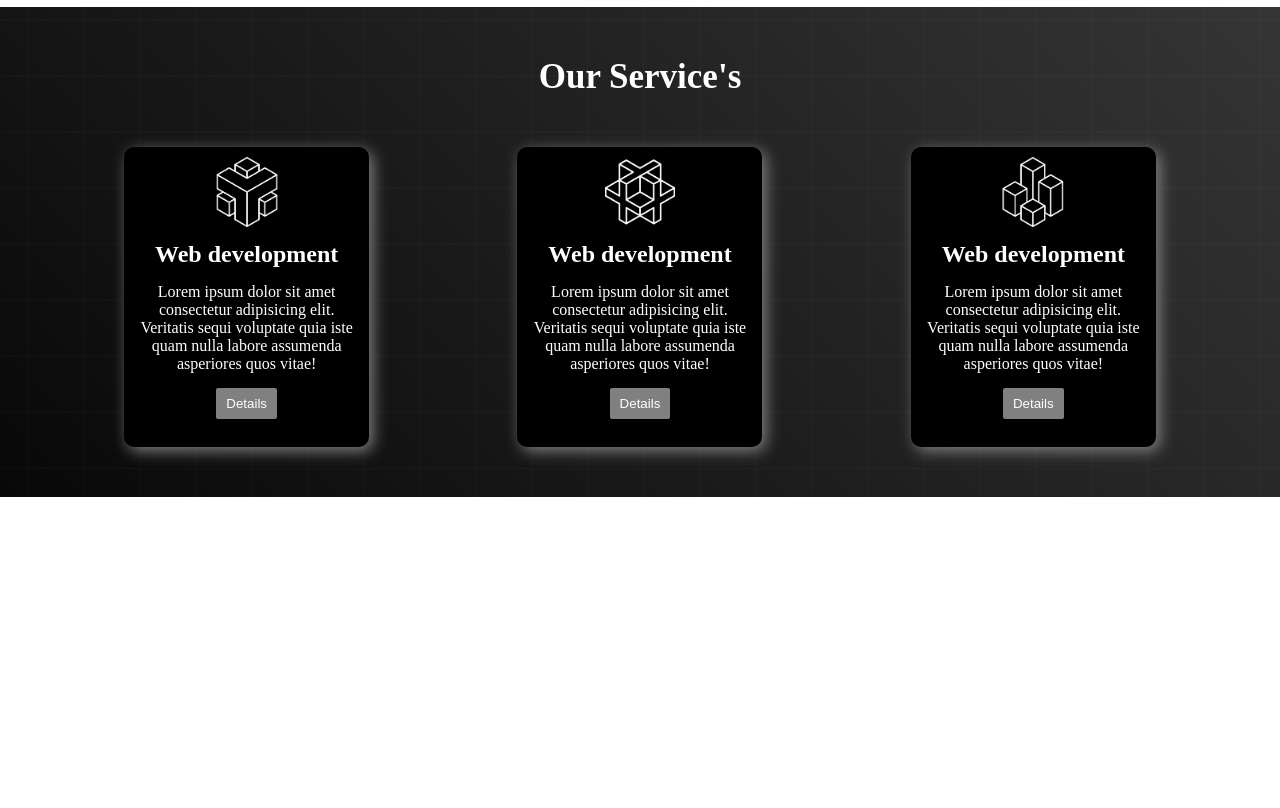
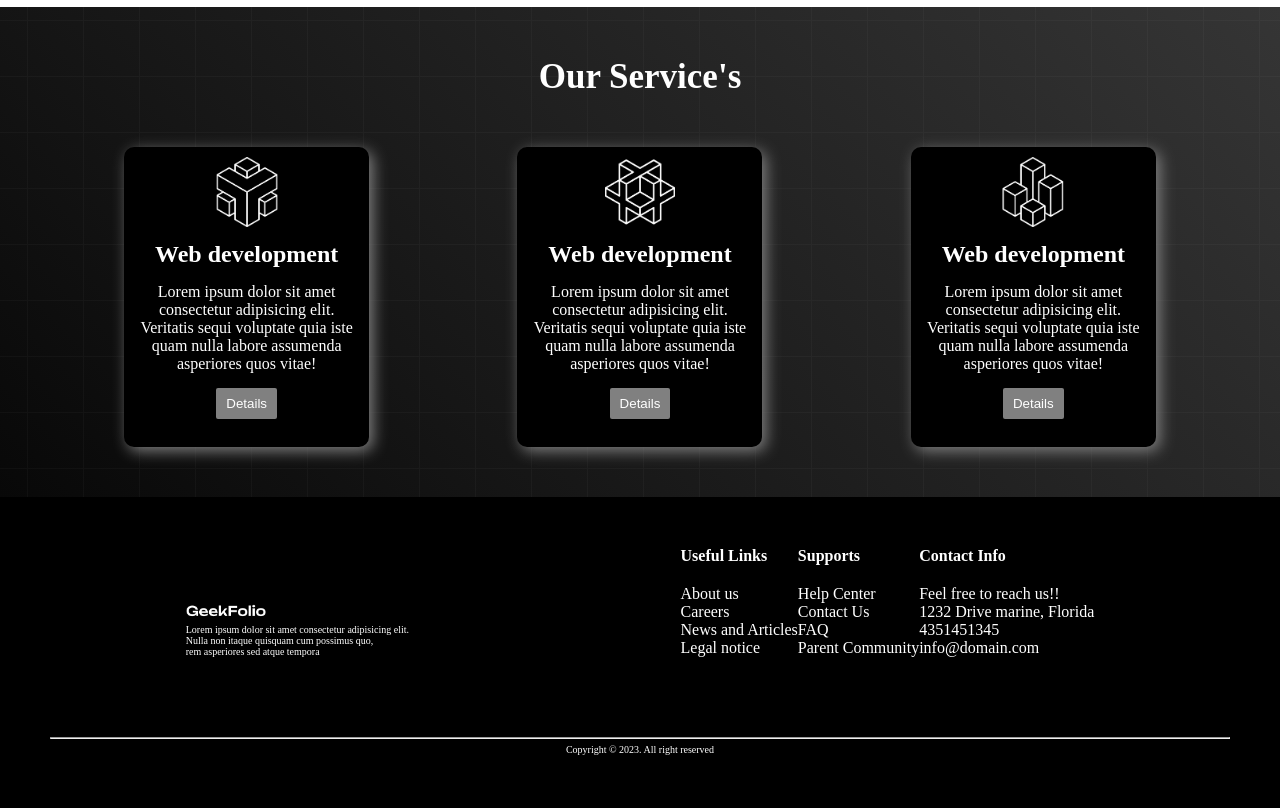
Before and after one commit to ZarinTasminSejuti/my-github-repo, a plain HTML site: page index.html in a window 1280 px wide. Shown: the part 1260-2068 px from the top of the page. Before the commit the page ends 1757 px from the top, so only its background shows below. Drawn offline with Linux system fonts and the light colour scheme.

Commit message:
added footer section

```diff
--- a/index.css
+++ b/index.css
@@ -128,3 +128,39 @@
         display: flex;
         justify-content: space-around;
     }
+
+ footer{
+        background-color: black;
+        height: 60vh;
+        color: white;
+    }
+
+.footer-section{
+        padding: 50px;
+    }
+.footer-content{
+    display: flex;
+    align-items: flex-end;
+    justify-content: space-around;
+    margin-bottom: 80px;
+}
+
+
+.footer-left-p{
+    font-size: 10px;
+}
+
+.footer-right{
+    list-style: none;
+    display: flex;
+    justify-content: space-between;
+}
+
+.footer-h4{
+    margin-bottom: 20px;
+}
+    .copyright{
+        text-align: center;
+        font-size: 10px;
+        margin-top: 5px;
+    }
--- a/index.html
+++ b/index.html
@@ -30,11 +30,11 @@
                 <div class="banner-text">
                     <h1 class="title">Build Better design <br> for your digital Products..
                     </h1>
-                    <p class="description">Lorem, ipsum dolor sit amet consectetur adipisicing elit. Animi exercitationem eveniet nostrum obcaecati quod cum possimus non inventore at explicabo. Explicabo amet sit eos officia adipisci aut. Sint, quaerat sunt!</p>
+                    <p class="description">Lorem, ipsum dolor sit amet consectetur adipisicing elit. Animi exercitationem eveniet nostrum obcaecati quod cum possimus non inventore at explicabo. Explicabo amet sit eos officia adipisci aut.</p>
                     <button class="btn">Explore more</button>
                 </div>
                 <div class="banner-photo">
-                    <img class="banner-img" src="/images/banner.png" alt="banner photo">
+                    <img class="banner-img" src="./images/banner.png" alt="banner photo">
                 </div>
             </div>
         </section>
@@ -86,7 +86,44 @@
     </main>
 
     <footer>
+        <div class="footer-section">
+            <div class="footer-content">
+                <div class="footerleft">
+                    <img class="logo-photo" src="images/logo-light.png" alt="A logo">
+                    <br>
+                    <p class="footer-left-p">Lorem ipsum dolor sit amet consectetur adipisicing elit.<br> Nulla non itaque quisquam cum possimus quo, <br>rem asperiores sed atque tempora</p>
+                </div>
 
+                 <div class="footer-right">
+                    <div class="footer-list">
+                        <h4 class="footer-h4">Useful Links</h4>
+                        <p>About us</p>
+                        <p>Careers</p>
+                        <p>News and Articles</p>
+                        <p>Legal notice</p>
+                    </div>
+
+                    <div class="footer-list">
+                        <h4 class="footer-h4">Supports</h4>
+                        <p>Help Center</p>
+                        <p>Contact Us</p>
+                        <p>FAQ</p>
+                        <p>Parent Community</p>
+                    </div>
+
+                    <div class="footer-list">
+                        <h4 class="footer-h4">Contact Info</h4>
+                        <p>Feel free to reach us!!</p>
+                        <p>1232 Drive marine, Florida</p>
+                        <p>4351451345</p>
+                        <p>info@domain.com</p>
+                    </div>
+                 </div>
+            </div>
+            <hr>
+            <p class="copyright">Copyright &copy; 2023. All right reserved</p>
+
+        </div>
     </footer>
 </body>
 </html>
```
